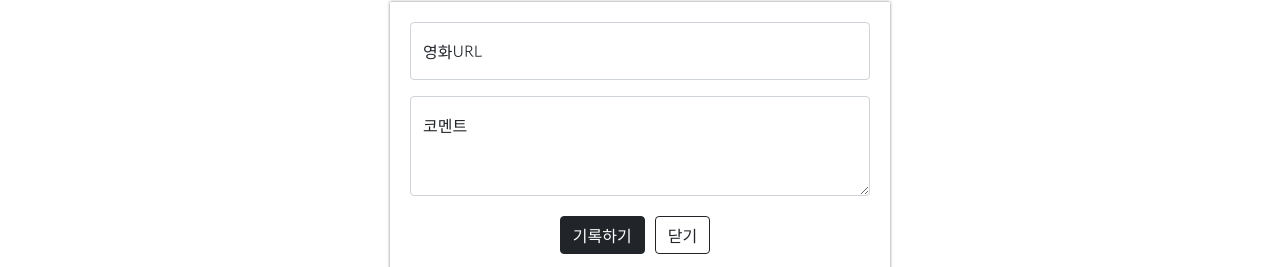
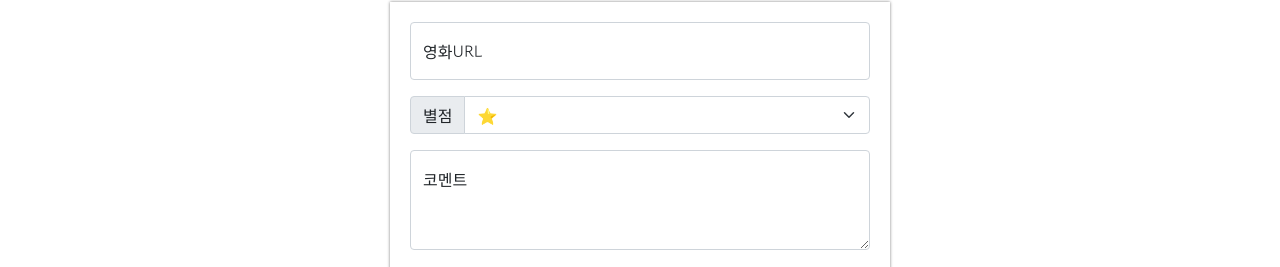
Before and after one commit to meeyoungchoi-dev-rookie/mypage, a plain HTML site: page index.html in a window 1280 px wide. Shown: the part 268-535 px from the top of the page. Drawn offline with nearby package versions, Linux system fonts and the light colour scheme.

Commit message:
Update index.html

```diff
--- a/index.html
+++ b/index.html
@@ -64,17 +64,16 @@
         }
 
         .mybtn {
-             display: flex;
-             flex-direction: row;
-             align-items: center;
-             justify-content: center;
-             margin-top: 20px;
+            display: flex;
+            flex-direction: row;
+            align-items: center;
+            justify-content: center;
+            margin-top: 20px;
         }
 
-        .mybtn > button {
+        .mybtn>button {
             margin-right: 10px;
         }
-
     </style>
 
 </head>
@@ -89,6 +88,19 @@
             <input type="email" class="form-control" id="floatingInput" placeholder="name@example.com">
             <label for="floatingInput">영화URL</label>
         </div>
+        <!-- 영화 별점주기-->
+        <div class="input-group mb-3">
+            <label class="input-group-text" for="inputGroupSelect01">별점</label>
+            <select class="form-select" id="inputGroupSelect01">
+                <option value="1">⭐</option>
+                <option value="2">⭐⭐</option>
+                <option value="3">⭐⭐⭐</option>
+                <option value="4">⭐⭐⭐⭐</option>
+                <option value="4">⭐⭐⭐⭐⭐</option>
+            </select>
+        </div>
+
+
         <div class="form-floating">
             <textarea class="form-control" placeholder="Leave a comment here" id="floatingTextarea2"
                 style="height: 100px"></textarea>
```
